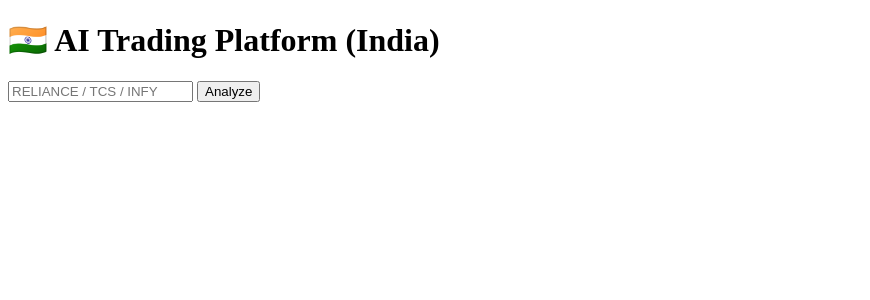
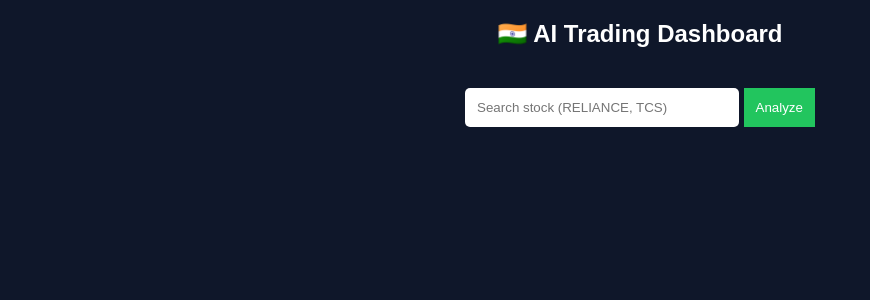
Before and after one commit to sandeepellanti-netizen/ai-stock-app, a Flask app: page / in a window 1280 px wide. Shown: the top 300 px of the page, without its empty margins (0-870 px from the left). Run offline with Flask 3, Linux system fonts and the light colour scheme.

Commit message:
Update index.html

```diff
--- a/templates/index.html
+++ b/templates/index.html
@@ -1,37 +1,124 @@
 <!DOCTYPE html>
 <html>
 <head>
-<title>Indian AI Trading Platform</title>
+<title>🇮🇳 Pro AI Trading Dashboard</title>
 <script src="https://cdn.jsdelivr.net/npm/chart.js"></script>
+
+<style>
+body {
+    background:#0f172a;
+    color:white;
+    font-family:Arial;
+    margin:0;
+}
+
+.header {
+    padding:20px;
+    font-size:24px;
+    font-weight:bold;
+    text-align:center;
+}
+
+.search-box {
+    text-align:center;
+    margin:20px;
+}
+
+input {
+    padding:12px;
+    width:250px;
+    border-radius:5px;
+    border:none;
+}
+
+button {
+    padding:12px;
+    background:#22c55e;
+    border:none;
+    color:white;
+    cursor:pointer;
+}
+
+.container {
+    display:grid;
+    grid-template-columns:1fr 1fr;
+    gap:20px;
+    padding:20px;
+}
+
+.card {
+    background:#1e293b;
+    padding:20px;
+    border-radius:10px;
+}
+
+.big {
+    font-size:28px;
+    font-weight:bold;
+}
+
+.green { color:#22c55e; }
+.red { color:#ef4444; }
+.yellow { color:#facc15; }
+
+</style>
 </head>
+
 <body>
 
-<h1>🇮🇳 AI Trading Platform (India)</h1>
+<div class="header">🇮🇳 AI Trading Dashboard</div>
 
-<form method="post">
-<input name="symbol" placeholder="RELIANCE / TCS / INFY">
+<form method="POST" class="search-box">
+<input list="stocks" name="symbol" placeholder="Search stock (RELIANCE, TCS)">
+<datalist id="stocks">
+<option value="RELIANCE">
+<option value="TCS">
+<option value="INFY">
+<option value="HDFCBANK">
+<option value="ICICIBANK">
+<option value="SBIN">
+<option value="LT">
+<option value="ITC">
+</datalist>
 <button>Analyze</button>
 </form>
 
 {% if result %}
-<h2>💰 Price: {{result.price}}</h2>
+
+<div class="container">
+
+<div class="card">
+<div class="big">₹ {{result.price}}</div>
 <p>RSI: {{result.rsi}}</p>
 <p>Trend: {{result.trend}}</p>
-<p>Signal: {{result.signal}}</p>
-<p>📊 Sentiment: {{result.sentiment}}</p>
+</div>
 
-<h3>🔮 Predictions</h3>
-<p>1 Week: {{result.week}}</p>
-<p>1 Month: {{result.month}}</p>
+<div class="card">
+<h3>Signal</h3>
+<p class="big">{{result.signal}}</p>
+<p>Sentiment: {{result.sentiment}}</p>
+</div>
 
-<h3>📰 News</h3>
+<div class="card">
+<h3>Predictions</h3>
+<p>1 Week: ₹ {{result.week}}</p>
+<p>1 Month: ₹ {{result.month}}</p>
+</div>
+
+<div class="card">
+<h3>News</h3>
 <ul>
 {% for h in result.headlines %}
 <li>{{h}}</li>
 {% endfor %}
 </ul>
+</div>
 
+</div>
+
+<div class="card" style="margin:20px;">
 <canvas id="chart"></canvas>
+</div>
 
 <script>
 fetch("/chart?symbol={{symbol}}")
@@ -41,12 +128,17 @@ new Chart(document.getElementById("chart"),{
 type:"line",
 data:{
 labels:data.dates,
-datasets:[{label:"Price",data:data.close}]
+datasets:[{
+label:"Price",
+data:data.close,
+borderColor:"#22c55e"
+}]
 }
 })
 })
 </script>
 
 {% endif %}
+
 </body>
 </html>
```
